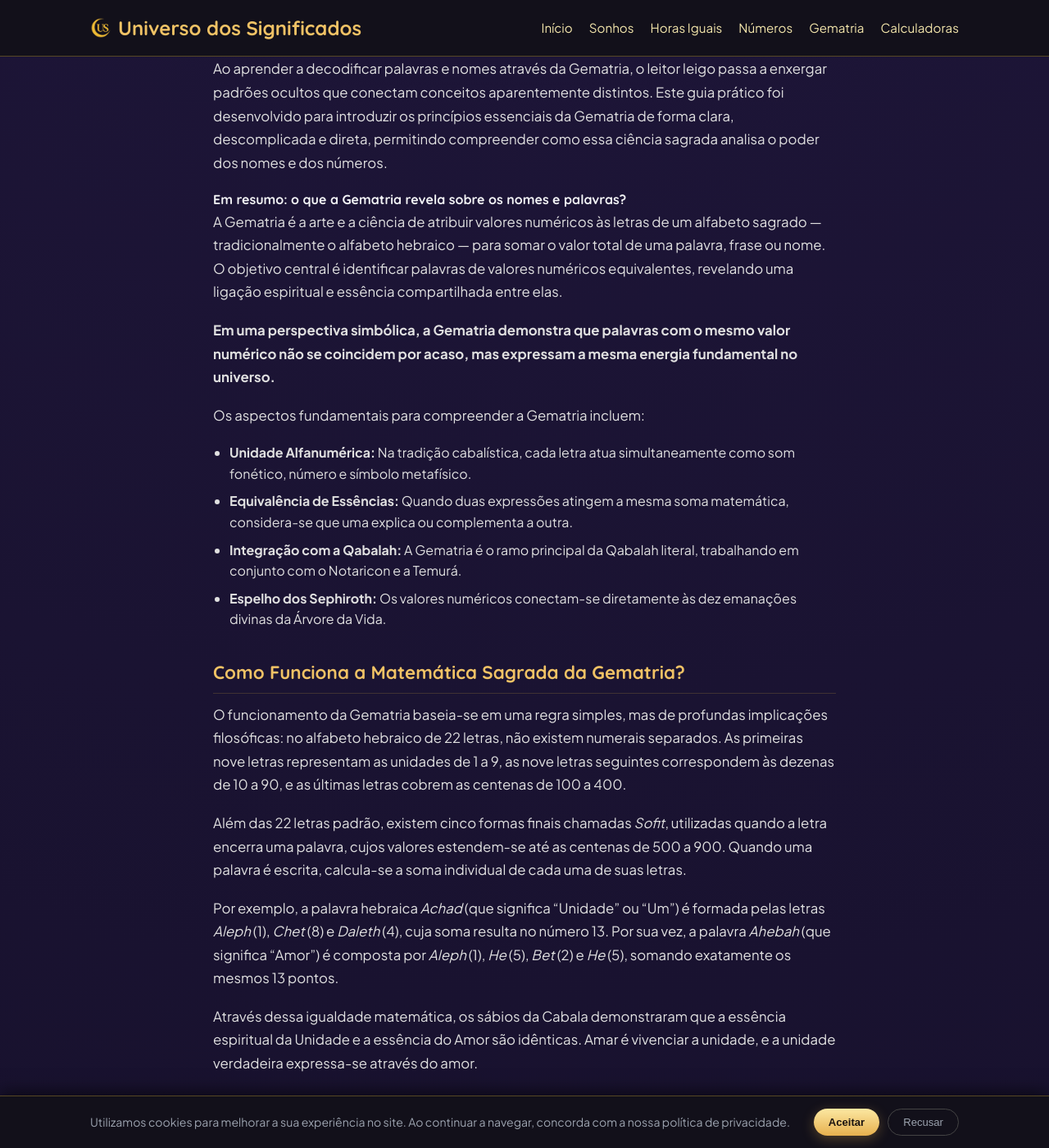
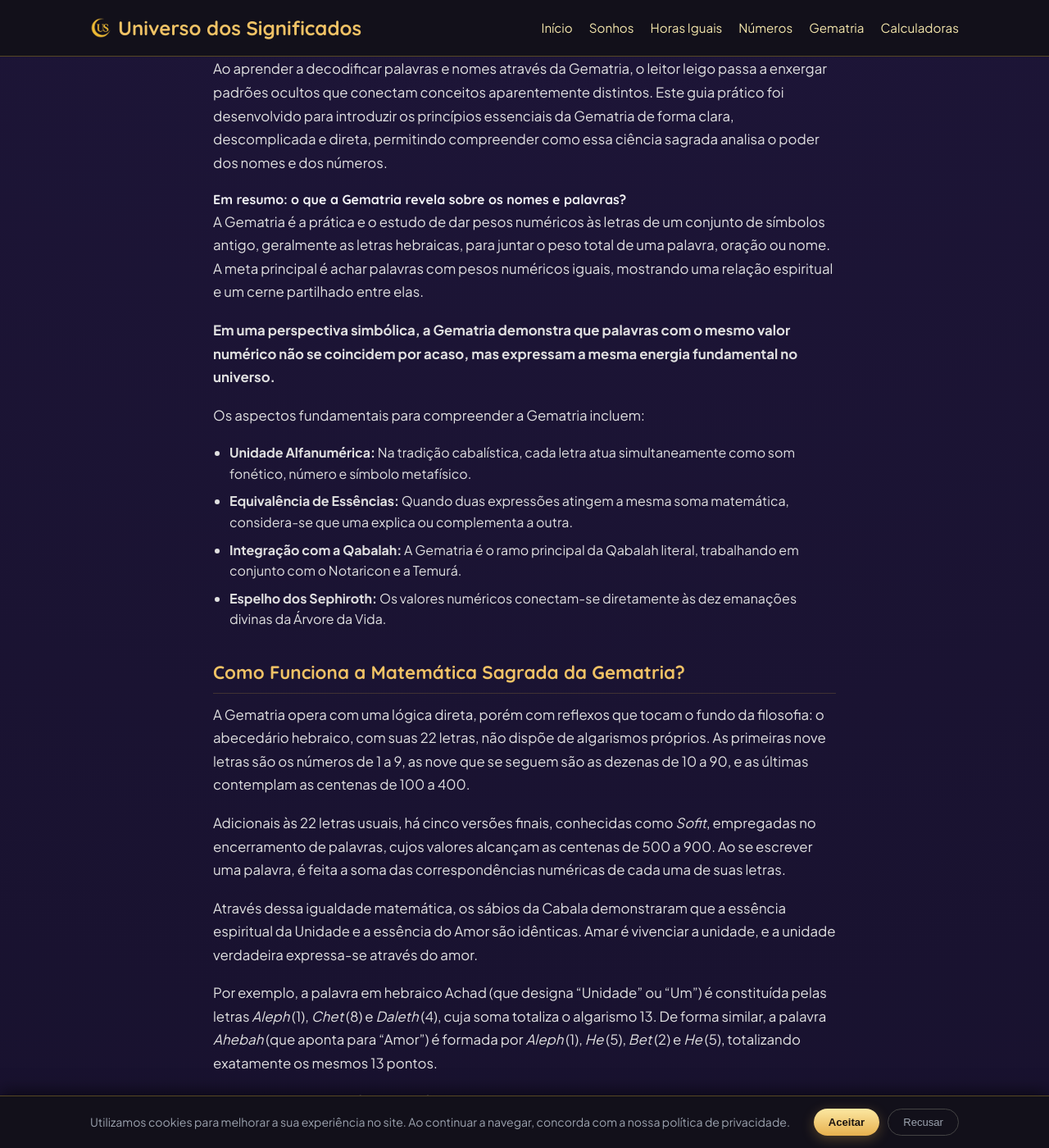
Before and after one commit to dreams-num/portal-significados, a Jekyll site: the page built from _posts/2026-10-06-gematria-pratica-decodificando-nomes-palavras-num.md, in a window 1280 px wide and 1400 px high, scrolled down 944 px. Shown: the whole window at 82% size. Built offline with Jekyll 4.4.1, drawn with Linux system fonts in a browser that asks for light colours; some of the changed text lies outside the part shown.

Commit message:
Update 2026-10-06-gematria-pratica-decodificando-nomes-palavras-num.md

```diff
--- a/_posts/2026-10-06-gematria-pratica-decodificando-nomes-palavras-num.md
+++ b/_posts/2026-10-06-gematria-pratica-decodificando-nomes-palavras-num.md
@@ -14,7 +14,7 @@ category_name: Gematria
         <img src="{{ '/assets/images/nomes-sagrados.jpg' | relative_url }}" alt="Uma sala de um templo com colunas com mesa antiga de rocha com inscrições e sobre ela letras do alfabeto hebraico flutuando na cor dourada" style="max-width: 100%; border-radius: 16px; border: 1px solid var(--border-color);">
     </figure>
 
-A curiosidade em relação ao significado oculto das palavras e ao impacto dos números em nossas vidas acompanha a humanidade desde a Antiguidade. Na tradição ocidental do misticismo, a Gematria destaca-se como um dos métodos mais fascinantes de investigação simbólica. Ela funciona como um sistema de numerologia cabalística que revela a arquitetura matemática por trás da linguagem sagrada.
+O desejo de descobrir o que as palavras escondem e como os números moldam nossos dias tem estado com as pessoas desde muito tempo atrás. No lado ocidental das crenças misteriosas, a Gematria brilha como uma das formas mais cativantes de olhar para os símbolos. Ela funciona como um sistema de numerologia cabalística que revela a arquitetura matemática por trás da linguagem sagrada.
 
 Enquanto a numerologia convencional atribuída ao ocidente moderno costuma focar no perfil de personalidade ou em datas de nascimento, a Gematria possui um propósito fundamentalmente analítico e espiritual. Sua premissa é de que o alfabeto e os números não são invenções humanas separadas, mas duas expressões da mesma realidade cósmica.
 
@@ -22,7 +22,7 @@ Ao aprender a decodificar palavras e nomes através da Gematria, o leitor leigo
 
 #### Em resumo: o que a Gematria revela sobre os nomes e palavras?
 
-A Gematria é a arte e a ciência de atribuir valores numéricos às letras de um alfabeto sagrado — tradicionalmente o alfabeto hebraico — para somar o valor total de uma palavra, frase ou nome. O objetivo central é identificar palavras de valores numéricos equivalentes, revelando uma ligação espiritual e essência compartilhada entre elas.
+A Gematria é a prática e o estudo de dar pesos numéricos às letras de um conjunto de símbolos antigo, geralmente as letras hebraicas, para juntar o peso total de uma palavra, oração ou nome. A meta principal é achar palavras com pesos numéricos iguais, mostrando uma relação espiritual e um cerne partilhado entre elas.
 
 **Em uma perspectiva simbólica, a Gematria demonstra que palavras com o mesmo valor numérico não se coincidem por acaso, mas expressam a mesma energia fundamental no universo.**
 
@@ -35,13 +35,15 @@ Os aspectos fundamentais para compreender a Gematria incluem:
 
 ## Como Funciona a Matemática Sagrada da Gematria?
 
-O funcionamento da Gematria baseia-se em uma regra simples, mas de profundas implicações filosóficas: no alfabeto hebraico de 22 letras, não existem numerais separados. As primeiras nove letras representam as unidades de 1 a 9, as nove letras seguintes correspondem às dezenas de 10 a 90, e as últimas letras cobrem as centenas de 100 a 400.
+A Gematria opera com uma lógica direta, porém com reflexos que tocam o fundo da filosofia: o abecedário hebraico, com suas 22 letras, não dispõe de algarismos próprios. As primeiras nove letras são os números de 1 a 9, as nove que se seguem são as dezenas de 10 a 90, e as últimas contemplam as centenas de 100 a 400.
 
-Além das 22 letras padrão, existem cinco formas finais chamadas *Sofit*, utilizadas quando a letra encerra uma palavra, cujos valores estendem-se até as centenas de 500 a 900. Quando uma palavra é escrita, calcula-se a soma individual de cada uma de suas letras.
-
-Por exemplo, a palavra hebraica *Achad* (que significa "Unidade" ou "Um") é formada pelas letras *Aleph* (1), *Chet* (8) e *Daleth* (4), cuja soma resulta no número 13. Por sua vez, a palavra *Ahebah* (que significa "Amor") é composta por *Aleph* (1), *He* (5), *Bet* (2) e *He* (5), somando exatamente os mesmos 13 pontos.
+Adicionais às 22 letras usuais, há cinco versões finais, conhecidas como *Sofit*, empregadas no encerramento de palavras, cujos valores alcançam as centenas de 500 a 900. Ao se escrever uma palavra, é feita a soma das correspondências numéricas de cada uma de suas letras.
 
 Através dessa igualdade matemática, os sábios da Cabala demonstraram que a essência espiritual da Unidade e a essência do Amor são idênticas. Amar é vivenciar a unidade, e a unidade verdadeira expressa-se através do amor.
+
+Por exemplo, a palavra em hebraico Achad (que designa “Unidade” ou “Um”) é constituída pelas letras *Aleph* (1), *Chet* (8) e *Daleth* (4), cuja soma totaliza o algarismo 13. De forma similar, a palavra *Ahebah*  (que aponta para “Amor”) é formada por *Aleph*  (1),  *He* (5), *Bet* (2) e *He* (5), totalizando exatamente os mesmos 13 pontos.
+
+Mediante essa equivalência numérica, os mestres da Cabala evidenciaram que a natureza espiritual da Unidade e a natureza do Amor são uma só. Praticar o amor é experimentar a unidade, e a real unidade se manifesta por meio do amor.
 
 ## Os Três Pilares da Cabala Literal: Gematria, Notaricon e Temurá
 
@@ -123,7 +125,7 @@ O número 314 conecta a palavra *Shadai* (o Deus Todo-Poderoso) ao nome do arcan
 Um dos exemplos mais famosos da Gematria. A palavra *Messias* (*MShICh*) soma 358, o mesmo valor da palavra *Nachash* (*NChSh*), a Serpente do Gênesis. A Cabala explica que a energia primordial da Serpente (a força vital instintiva), quando sublimada e transmutada, transforma-se no próprio agente de redenção (o Messias).
 
 ##### 9. O Número 666 e o Simbolismo do Sol
-Na tradição cabalística autêntica, o 666 não possui conotação demoníaca. Ele é o número místico do Quadrado Mágico do Sol — uma matriz de 36 números (6x6) cuja soma total é 666. Representa o apogeu da consciência solar, do brilho intelectual e da realização no plano material.
+Na tradição cabalística autêntica, o 666 não possui conotação demoníaca. Ele é o número místico do Quadrado Mágico do Sol, uma matriz de 36 números (6x6) cuja soma total é 666. Representa o apogeu da consciência solar, do brilho intelectual e da realização no plano material.
 
 ##### 10. O Número 777 e a Escala da Vida Suprema
 O número 777 é consagrado como o número da Vida Suprema e da purificação dos 22 caminhos da Árvore da Vida nos três mundos superiores. Ele simboliza a vitória da iluminação sobre a ilusão e o equilíbrio perfeito das forças espirituais.
```
